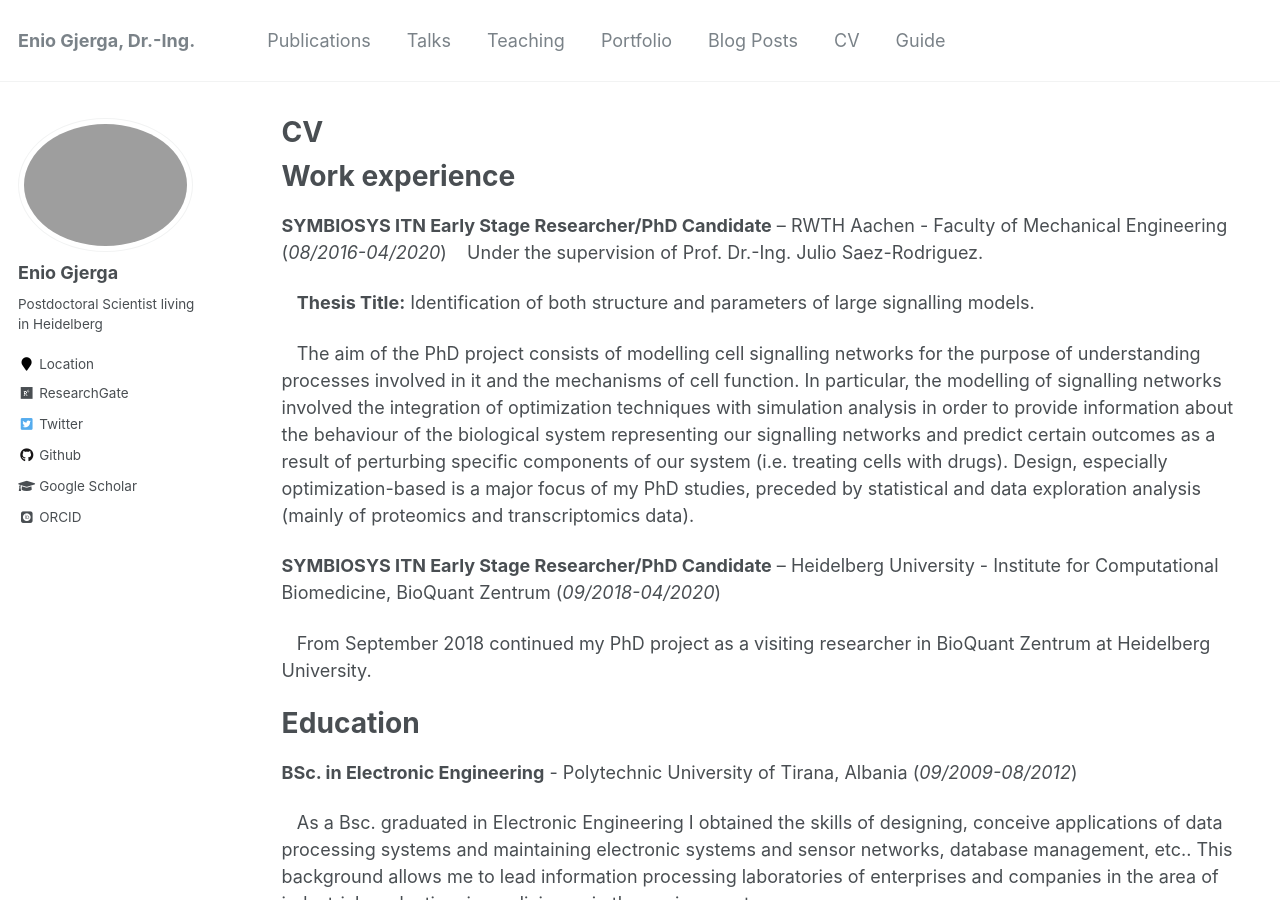
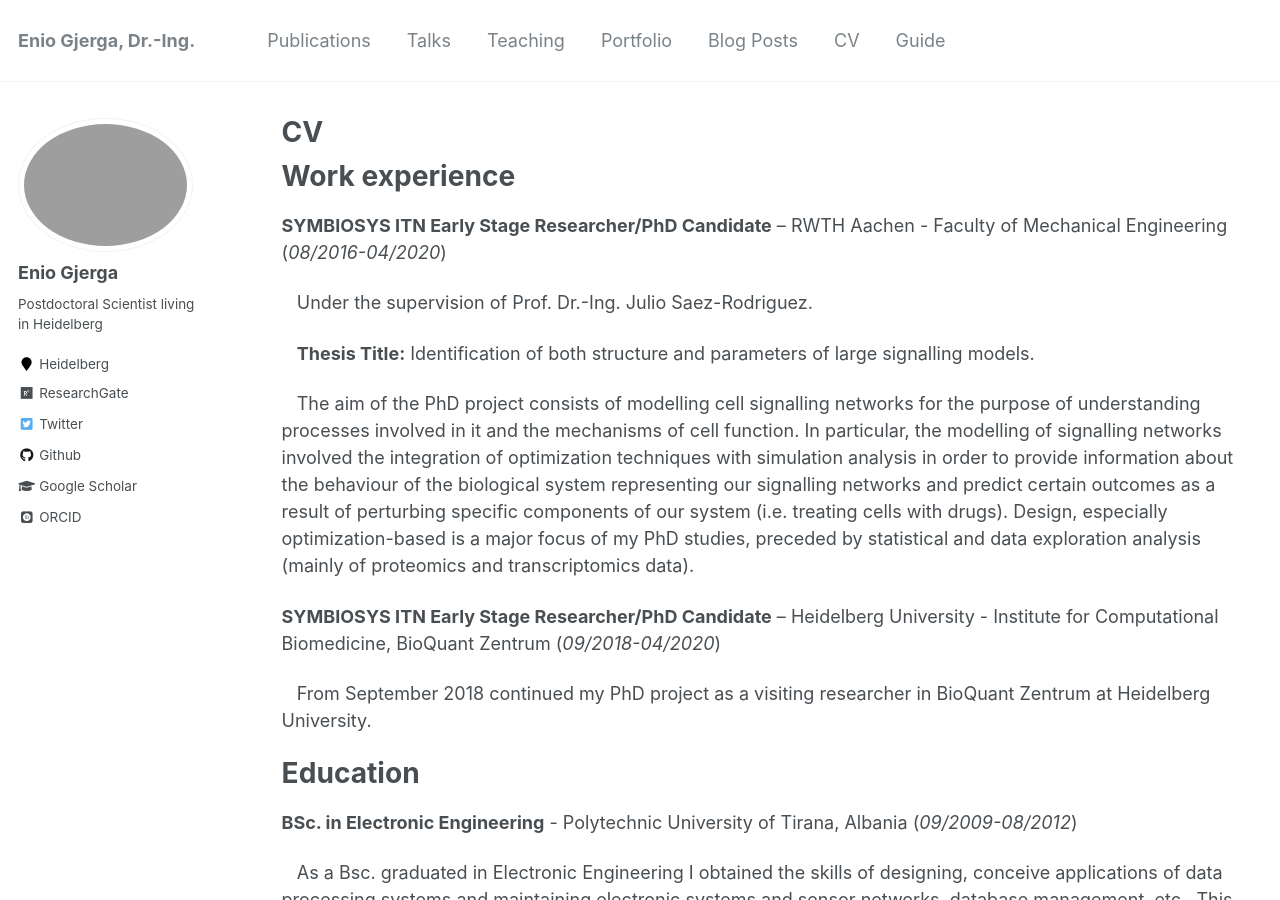
Before and after one commit to enio23/enio23.github.io, a Jekyll site: the page built from _pages/cv.md, in a window 1280 px wide and 900 px high. Built offline with Jekyll 4.4.1, drawn with Linux system fonts in a browser that asks for light colours; some web fonts are replaced.

Commit message:
update
update

```diff
--- a/_config.yml
+++ b/_config.yml
@@ -83,7 +83,7 @@ author:
   name             : "Enio Gjerga"
   avatar           : "profile.png"
   bio              : "Postdoctoral Scientist living in Heidelberg"
-  location         : "Location"
+  location         : "Heidelberg"
   employer         :
   pubmed           :
   googlescholar    : "https://scholar.google.com/citations?user=IzQPpf0AAAAJ&hl=en"
--- a/_pages/cv.md
+++ b/_pages/cv.md
@@ -12,6 +12,7 @@ redirect_from:
 Work experience
 ======
 **SYMBIOSYS ITN Early Stage Researcher/PhD Candidate** – RWTH Aachen - Faculty of Mechanical Engineering (*08/2016-04/2020*)
+
 &nbsp;&nbsp;&nbsp;Under the supervision of Prof. Dr.-Ing. Julio Saez-Rodriguez.
 
 &nbsp;&nbsp;&nbsp;**Thesis Title:** Identification of both structure and parameters of large signalling models.
```
